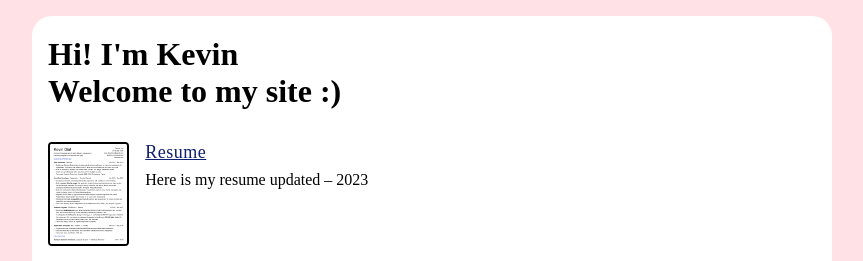
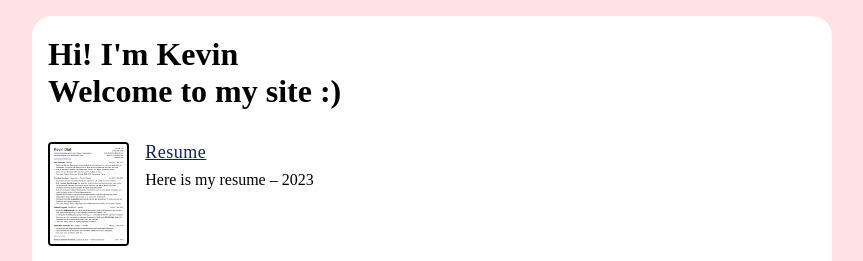
Before and after one commit to kddial/personal-website, a SvelteKit app: page / in a window 1280 px wide. Shown: the top 261 px of the page, without its empty margins (208-1071 px from the left). Built offline with nearby package versions, Linux system fonts and the light colour scheme.

Commit message:
updated sentence

```diff
--- a/src/routes/+page.svelte
+++ b/src/routes/+page.svelte
@@ -24,7 +24,7 @@
     workUrl={ResumePdf}
     workTitle="Resume"
   >
-    <div>Here is my resume updated – 2023</div>
+    <div>Here is my resume – 2023</div>
   </WorkPreview>
 </section>
 
@@ -45,7 +45,7 @@
   </WorkPreview>
 
   <WorkPreview
-    workUrl="https://pepperdata.com"
+    workUrl="https://dashboard.pepperdata.com"
     importedImg={PepperdataImg}
     importedImgAltText="pepperdata dashboard preview"
     workTitle="Pepperdata auth component"
```
